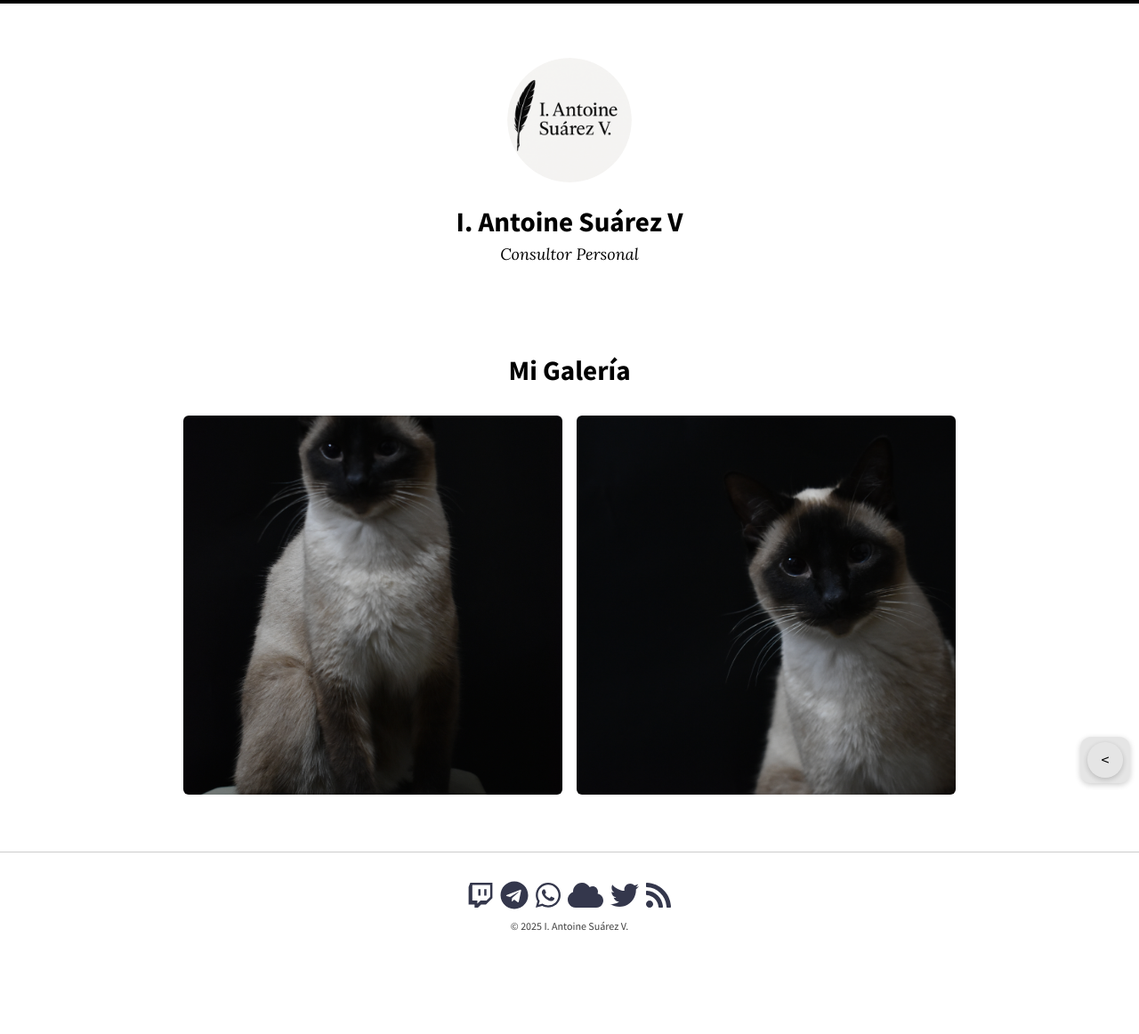
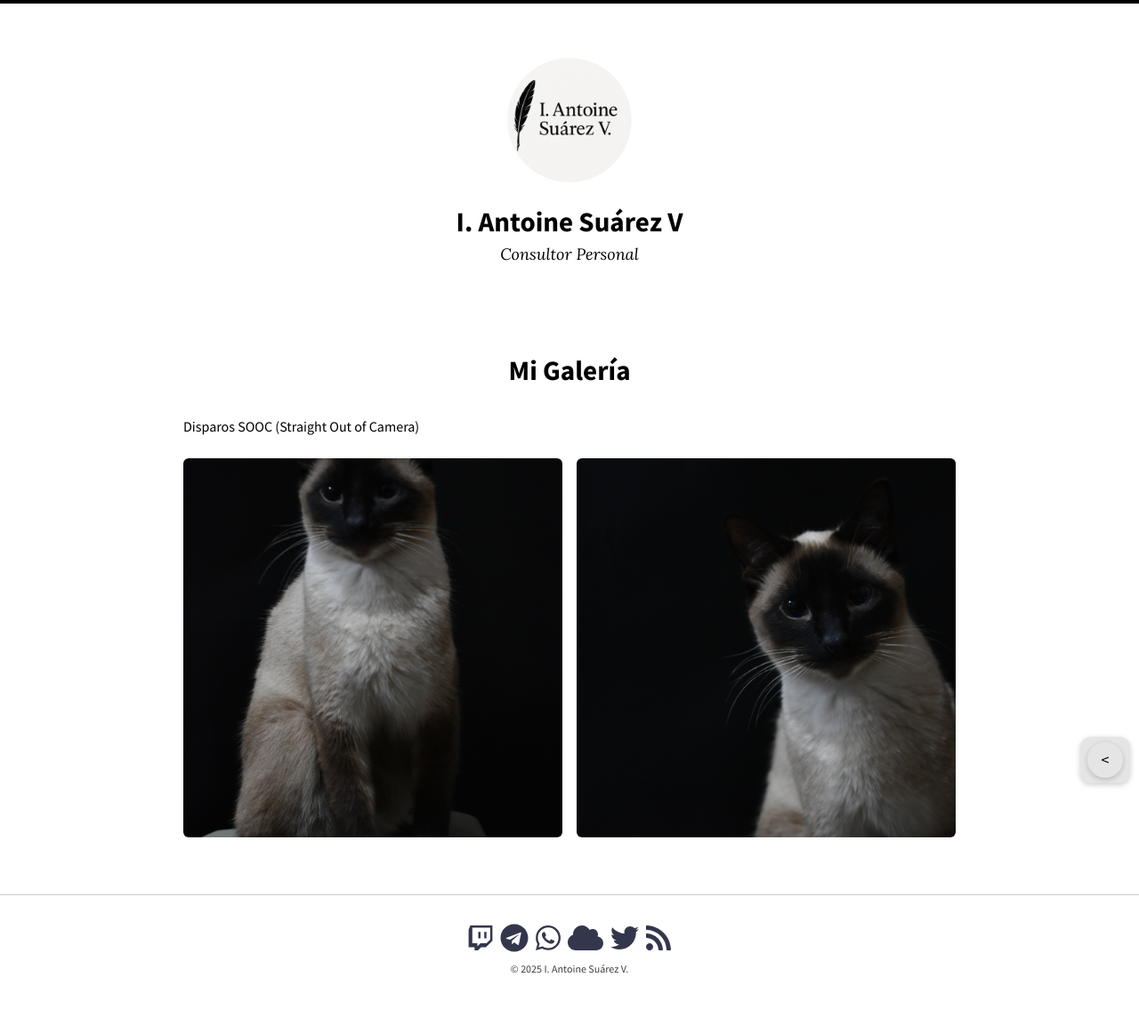
Before and after one commit to KajiiNarumi/iasuarezv, a Jekyll site: the page built from galeria.html, in a window 1280 px wide. Shown: the whole page at 89% size. Built offline with Jekyll 4.4.1, drawn with Linux system fonts in a browser that asks for light colours; nearby versions of some CDN libraries; before the commit the page ends 1114 px from its top, so only the background shows below that.

Commit message:
Update galeria.html

```diff
--- a/galeria.html
+++ b/galeria.html
@@ -6,6 +6,7 @@ title: "Galería"
 <main class="galeria-perfil">
 
   <h2 class="text-center">Mi Galería</h2>
+  <p>Disparos SOOC (Straight Out of Camera)</p>
 
   <div class="galeria-grid">
     {% assign images = site.static_files | where_exp: "file", "file.path contains '/galeria/'" | reverse %}
```
